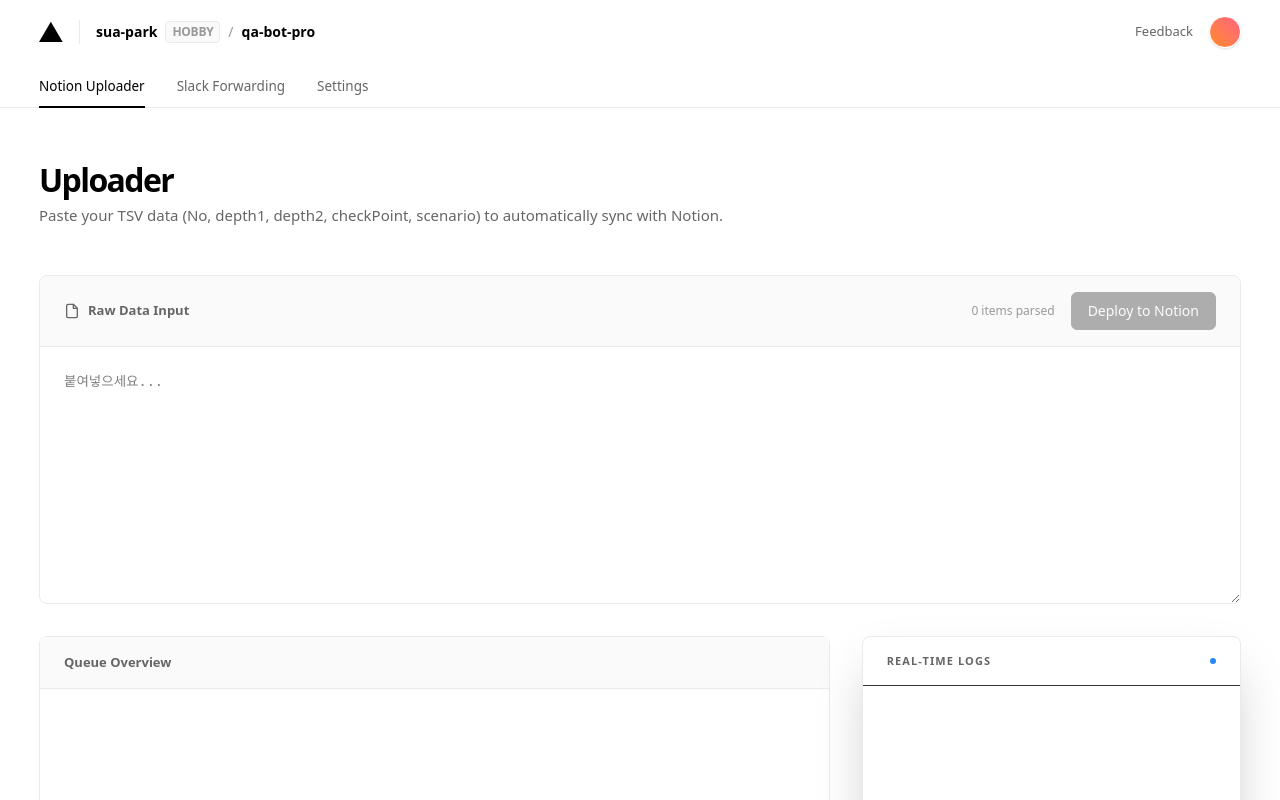
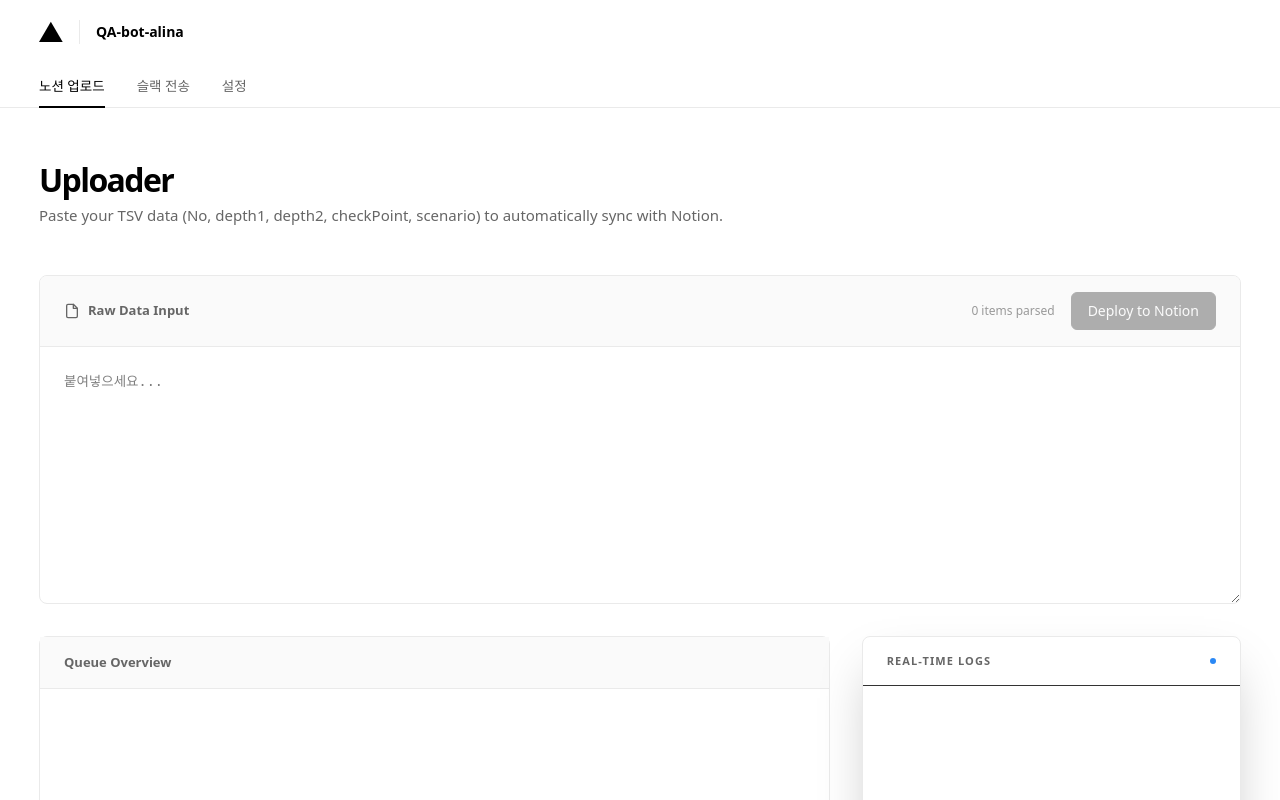
Before and after one commit to FeelHack365/QA-bot, a React (Vite) app: page / in a window 1280 px wide. Shown: the top 800 px of the page. Built offline with nearby package versions, Linux system fonts and the light colour scheme.

Commit message:
슬랙전송 탭 UI 변경

```diff
--- a/App.jsx
+++ b/App.jsx
@@ -36,26 +36,20 @@
                                 </svg>
                                 <span className="h-6 w-px bg-[#eaeaea] mx-2" />
                                 <div className="flex items-center gap-2">
-                                    <span className="font-semibold text-sm">sua-park</span>
-                                    <span className="text-[#999] text-xs px-1.5 py-0.5 bg-[#fafafa] border border-[#eaeaea] rounded uppercase font-bold tracking-tight">Hobby</span>
-                                    <span className="text-[#999] text-sm">/</span>
-                                    <span className="font-semibold text-sm">qa-bot-pro</span>
+                                    <span className="font-semibold text-sm">QA-bot-alina</span>
                                 </div>
                             </div>
                         </div>
-                        <div className="flex items-center gap-4">
-                            <button className="text-[13px] text-[#666] hover:text-black transition-colors font-medium">Feedback</button>
-                            <div className="w-8 h-8 rounded-full bg-gradient-to-tr from-orange-400 to-rose-400 border border-white shadow-sm" />
-                        </div>
+
                     </div>
 
                     {/* Vercel Sub-nav Tabs */}
                     <div className="max-w-[1250px] mx-auto px-6">
                         <nav className="flex items-center gap-8 -mb-px overflow-x-auto no-scrollbar">
                             {[
-                                { id: 'uploader', label: 'Notion Uploader' },
-                                { id: 'slack', label: 'Slack Forwarding' },
-                                { id: 'settings', label: 'Settings' }
+                                { id: 'uploader', label: '노션 업로드' },
+                                { id: 'slack', label: '슬랙 전송' },
+                                { id: 'settings', label: '설정' }
                             ].map(tab => (
                                 <button
                                     key={tab.id}
--- a/SlackSender.jsx
+++ b/SlackSender.jsx
@@ -92,7 +92,7 @@
         try {
             const items = await fetchFailItems();
             setFailItems(items);
-            if (items.length === 0) addToast('📭 전송할 FAIL 항목이 없습니다.');
+            if (items.length === 0) addToast('불러올 FAIL 항목이 없어요.');
         } catch (err) {
             addToast(`❌ 오류: ${err.message}`, 'error');
         } finally {
@@ -214,12 +214,12 @@
         <div className="space-y-12">
             <div className="flex justify-between items-end">
                 <div>
-                    <h1 className="text-[32px] font-bold tracking-tighter text-black">Slack Forwarding</h1>
-                    <p className="text-[#666] text-[15px]">Select and dispatch FAIL items from Notion to project channels.</p>
+                    <h1 className="text-[32px] font-bold tracking-tighter text-black">슬랙 전송</h1>
+                    <p className="text-[#666] text-[15px]">노션DB에서 FAIL 항목의 제목, 본문(한글), 본문(영문)을 지정한 슬랙 채널에 전송합니다.</p>
                 </div>
                 <div className="flex border border-[#eaeaea] rounded-md overflow-hidden bg-[#fafafa]">
-                    <button onClick={() => setUseCompanySlack(false)} className={`px-4 py-1.5 text-xs font-semibold transition-all ${!useCompanySlack ? 'bg-white shadow-sm text-black' : 'text-[#888]'}`}>Personal</button>
-                    <button onClick={() => setUseCompanySlack(true)} className={`px-4 py-1.5 text-xs font-semibold transition-all ${useCompanySlack ? 'bg-black text-white' : 'text-[#888]'}`}>Company</button>
+                    <button onClick={() => setUseCompanySlack(false)} className={`px-4 py-1.5 text-xs font-semibold transition-all ${!useCompanySlack ? 'bg-white shadow-sm text-black' : 'text-[#888]'}`}>개인계정</button>
+                    <button onClick={() => setUseCompanySlack(true)} className={`px-4 py-1.5 text-xs font-semibold transition-all ${useCompanySlack ? 'bg-black text-white' : 'text-[#888]'}`}>회사계정</button>
                 </div>
             </div>
 
@@ -227,12 +227,11 @@
                 <div className="lg:col-span-12">
                     <div className="vercel-card bg-[#fafafa] p-8 flex items-center justify-between border-dashed border-2">
                         <div className="space-y-1">
-                            <span className="text-[11px] font-bold text-[#999] tracking-widest uppercase">Action Center</span>
-                            <h3 className="text-xl font-bold">{failItems.length} items staged for broadcast</h3>
+                            <h3 className="text-xl font-bold">FAIL 항목: {failItems.length} 개</h3>
                         </div>
                         <div className="flex gap-4">
-                            <button onClick={loadFailItems} disabled={loading} className="vercel-btn-secondary">Load FAIL Items</button>
-                            <button onClick={handleSend} disabled={loading || failItems.length === 0} className="vercel-btn-primary">Execute Dispatch</button>
+                            <button onClick={loadFailItems} disabled={loading} className="vercel-btn-secondary">FAIL 항목 불러오기</button>
+                            <button onClick={handleSend} disabled={loading || failItems.length === 0} className="vercel-btn-primary">슬랙 전송 실행하기</button>
                         </div>
                     </div>
                 </div>
@@ -240,8 +239,7 @@
                 <div className="lg:col-span-7">
                     <div className="vercel-card h-[500px] flex flex-col">
                         <div className="px-6 py-4 border-b border-[#eaeaea] bg-[#fafafa] flex items-center justify-between">
-                            <span className="text-[13px] font-semibold text-[#666]">Dispatch Queue</span>
-                            <IconSlack />
+                            <span className="text-[13px] font-semibold text-[#666]">전송할 항목 대기중</span>
                         </div>
                         <div className="flex-1 overflow-auto">
                             {failItems.length > 0 ? (
@@ -270,8 +268,8 @@
 
                 <div className="lg:col-span-5">
                     <div className="vercel-card h-[500px] bg-black flex flex-col overflow-hidden shadow-2xl">
-                        <div className="px-6 py-4 border-b border-[#333] flex items-center justify-between">
-                            <span className="text-[11px] font-bold text-[#666] uppercase tracking-[.3em]">Transmission Stream</span>
+                        <div className="px-6 py-4 border-b border-[#eaeaea] flex items-center justify-between">
+                            <span className="text-[13px] font-semibold text-[#666]">실시간 전송 로그</span>
                             <div className="w-1.5 h-1.5 rounded-full bg-[#0070f3] animate-pulse" />
                         </div>
                         <div className="flex-1 p-6 font-mono text-[11px] leading-6 overflow-auto text-[#888] selection:bg-white selection:text-black">
```
